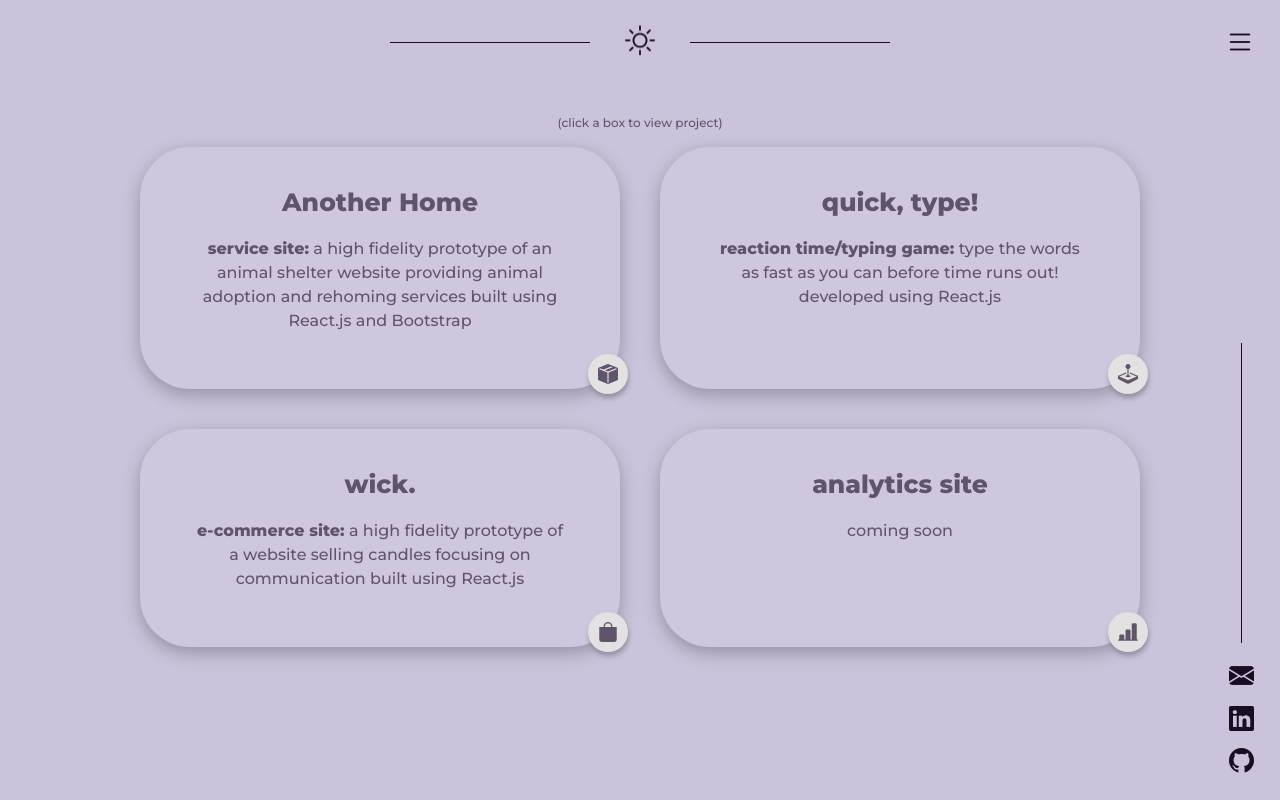
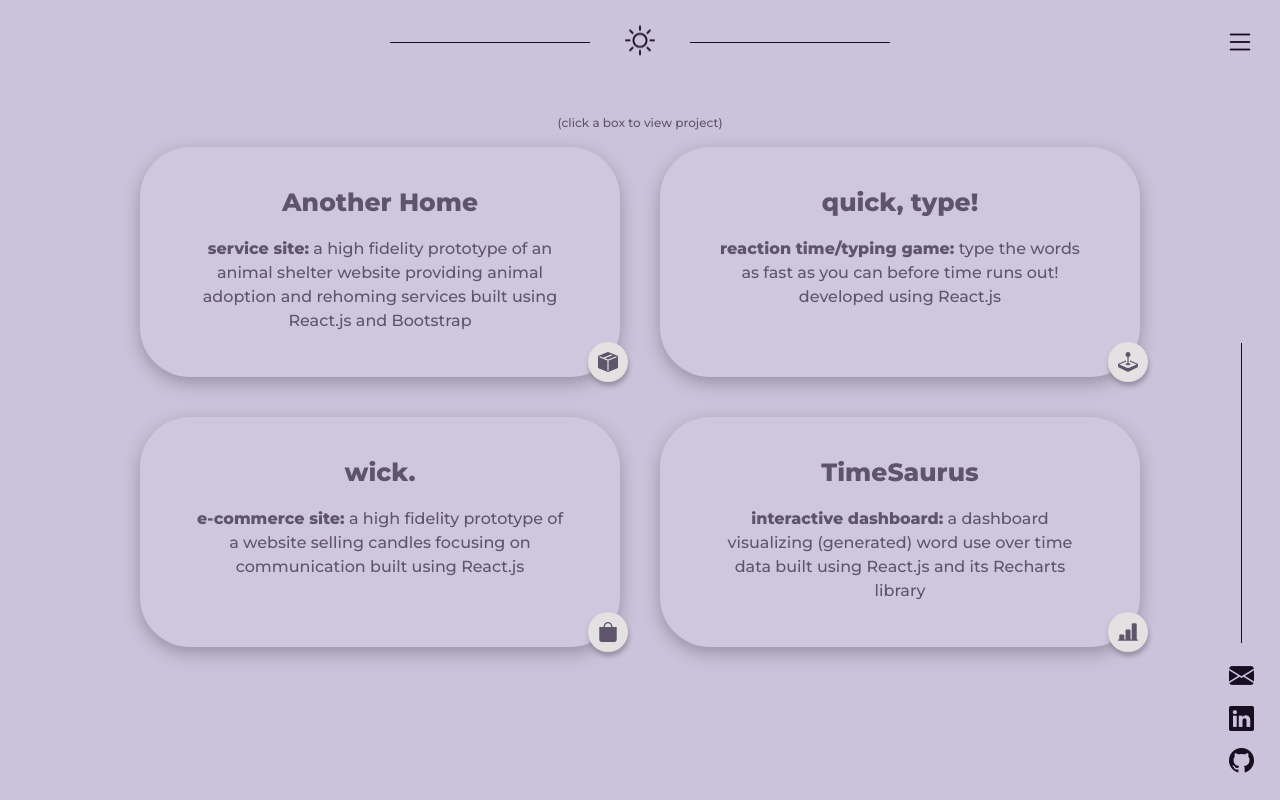
Before and after one commit to atallaL/portfolio-website, a React (Create React App) app: page /#/projects in a window 1280 px wide. Built offline with nearby package versions, Linux system fonts and the light colour scheme.

Commit message:
dashboard added to projects

```diff
--- a/src/pages/Projects/Projects.js
+++ b/src/pages/Projects/Projects.js
@@ -32,9 +32,11 @@ function Projects() {
                     </div>
                     <i class="bi bi-bag-fill"></i>
                 </div>
-                <div className = "projectCard">
-                    <h2>analytics site</h2>
-                    <p>coming soon</p>
+                <div className = "projectCard" onClick={() => window.open("https://atallal.github.io/timesaurus", "_blank")}>
+                    <div className = "projectCardContent">
+                        <h2>TimeSaurus</h2>
+                        <p><strong>interactive dashboard:</strong> a dashboard visualizing (generated) word use over time data built using React.js and its Recharts library</p>
+                    </div>
                     <i class="bi bi-bar-chart-line-fill"></i>
                 </div>
             </div>
```
